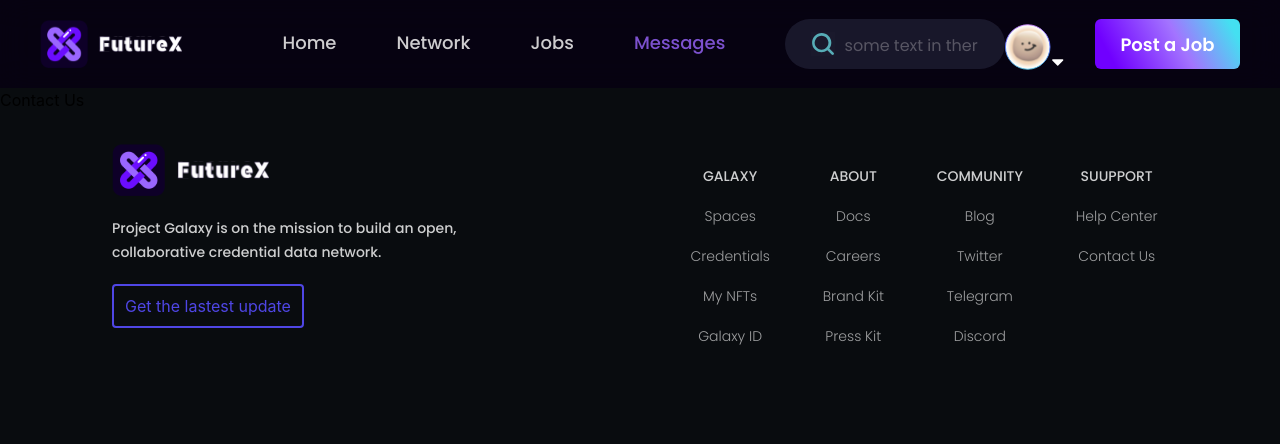
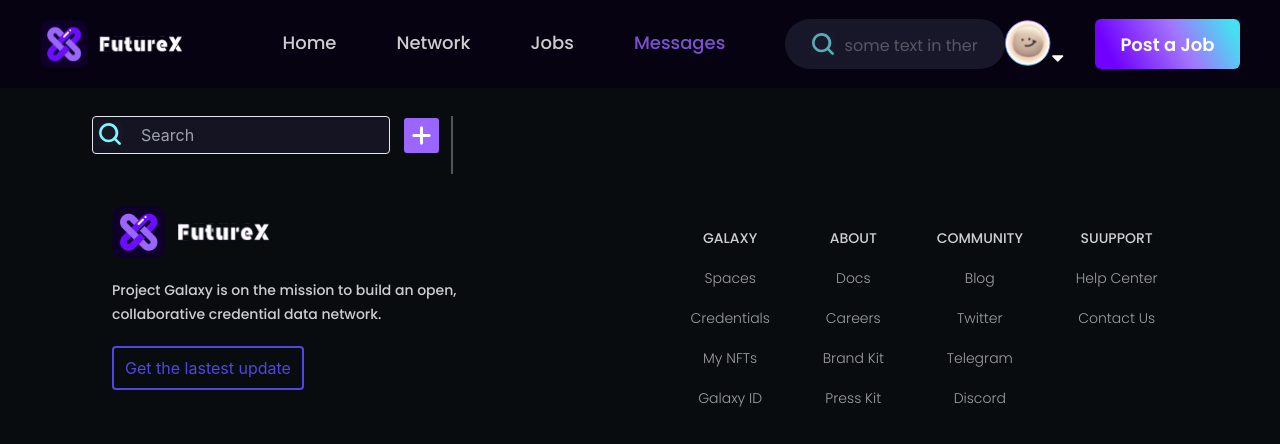
Before and after one commit to healer-1205/futurex, a React (Create React App) app: page /messages in a window 1280 px wide. Shown: the top 444 px of the page. Built offline with nearby package versions, Linux system fonts and the light colour scheme.

Commit message:
will start profile page from now

```diff
--- a/src/App.js
+++ b/src/App.js
@@ -6,6 +6,7 @@
 import { Network } from "./Pages/Network";
 import { Job } from "./Pages/Job";
 import { Message } from "./Pages/Message";
+import { Profile } from "Pages/Profile";
 
 function App() {
   return (
@@ -18,6 +19,7 @@
           <Route path="/network" component={Network} />
           <Route path="/jobs" component={Job} />
           <Route path="/messages" component={Message} />
+          <Route path="/profile" component={Profile} />
         </Switch>
         {/* </div> */}
         <Footer />
--- a/src/Pages/Message.js
+++ b/src/Pages/Message.js
@@ -1,9 +1,23 @@
 import React from "react";
+import SearchIcon from "assets/images/message/searchIcon.svg";
+import PlusIcon from "assets/images/message/plusIcon.svg";
 
 export const Message = () => {
   return (
-    <div>
-      <h1>Contact Us</h1>
+    <div className="pt-7 lg:px-20 md: px-5">
+      <div className="grid grid-cols-3">
+        <div className="col-span-1 border-r-2 border-solid border-[#ffffff4d] border-opacity-30">
+          <div className="mx-3 flex items-center justify-between">
+            <div className="relative">
+              <img src={SearchIcon} alt="SearchIcon" className="absolute top-1.5 left-1.5" />
+              <input type="text" placeholder="Search" className="bg-[#141422] rounded border-solid border-[0.8px] py-1.5 pl-12 w-full" />
+            </div>
+            <img src={PlusIcon} alt="PlusIcon" className="cursor-pointer" width="35" height="35" />
+          </div>
+          <div className="mt-5"></div>
+        </div>
+        <div className="col-span-2"></div>
+      </div>
     </div>
   );
 };
--- /dev/null
+++ b/src/Pages/Profile.js
@@ -0,0 +1,9 @@
+import React from "react";
+
+export const Profile = () => {
+	return (
+		<div className="pt-7 lg:px-20 md: px-5 bg-[url('assets/images/background/Header.png')] bg-no-repeat bg-top bg-[length:100%_auto]">
+
+		</div>
+	)
+}
--- a/src/layouts/NavBar.js
+++ b/src/layouts/NavBar.js
@@ -1,5 +1,5 @@
 import React, { useState } from "react";
-import { NavLink } from "react-router-dom";
+import { NavLink, Link } from "react-router-dom";
 import "scss/NavBar.scss";
 import Logo from "assets/images/navbar/logo.svg";
 import searchIcon from "assets/images/navbar/searchIcon.svg";
@@ -70,7 +70,17 @@
           </div>
 
           <div className="profile">
-            <img src={profileIcon} alt="profile" className="profileIcon" />
+            <div className="dropdown relative inline-block">
+              <img src={profileIcon} alt="profile" className="profileIcon" />
+              <div className="dropdown-menu absolute w-max hidden pt-2">
+                <Link className="rounded-t bg-gray-200 hover:bg-gray-400 py-2 px-4 block whitespace-no-wrap font-['Poppins'] text-gray-700"
+                  to="/profile">
+                  View Profile</Link>
+                <Link className="rounded-b bg-gray-200 hover:bg-gray-400 py-2 px-4 block whitespace-no-wrap font-['Poppins'] text-gray-700"
+                  to="/">
+                  Logout</Link>
+              </div>
+            </div>
           </div>
 
           <button className="postBtn">Post a Job</button>
--- a/src/scss/NavBar.scss
+++ b/src/scss/NavBar.scss
@@ -123,25 +123,37 @@
 .profile {
     margin-right: 30px;
     margin-left: auto;
+
+    .dropdown:hover .dropdown-menu {
+        display: block;
+    }
     .profileIcon {
         width: 66px;
         height: 50px;
         margin-top: 5px;
+    }
+    .profileIcon:hover {
+        cursor: pointer;
     }
 }
 
 .postBtn {
     width: 160px;
     height: 50px;
-  background: linear-gradient(241.26deg, #44E0F1 7.11%, #A374FF 42.34%, #7000FF 87.11%);
+    background: linear-gradient(
+        241.26deg,
+        #44e0f1 7.11%,
+        #a374ff 42.34%,
+        #7000ff 87.11%
+    );
     border-radius: 6px;
-  font-family: 'Poppins';
+    font-family: "Poppins";
     font-style: normal;
     font-weight: 600;
     font-size: 18px;
     line-height: 27px;
     text-align: center;
-  color: #FFFFFF;
+    color: #ffffff;
     margin-right: 40px;
 }
 
```
Also changed, not shown: src/assets/images/message/plusIcon.svg (added), src/assets/images/message/searchIcon.svg (added). Lines whose indentation alone changed are shown as unchanged.
